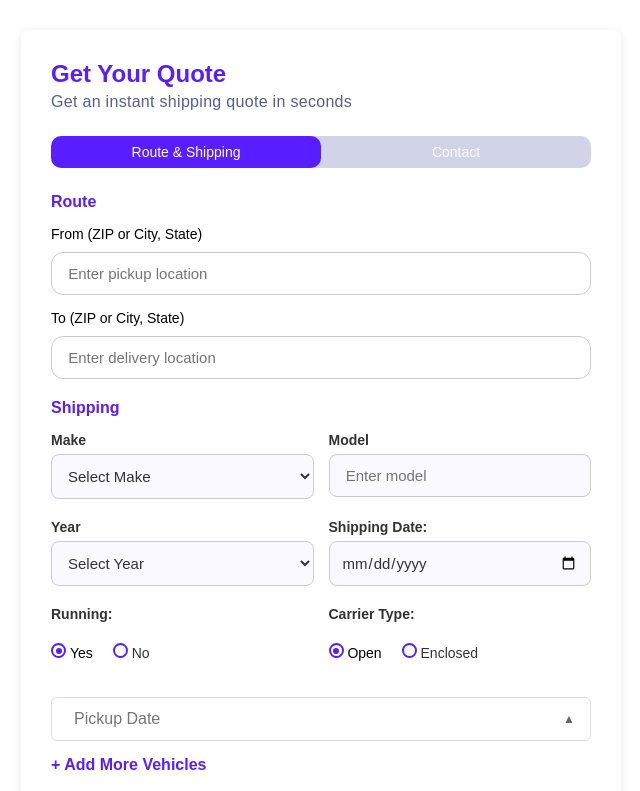
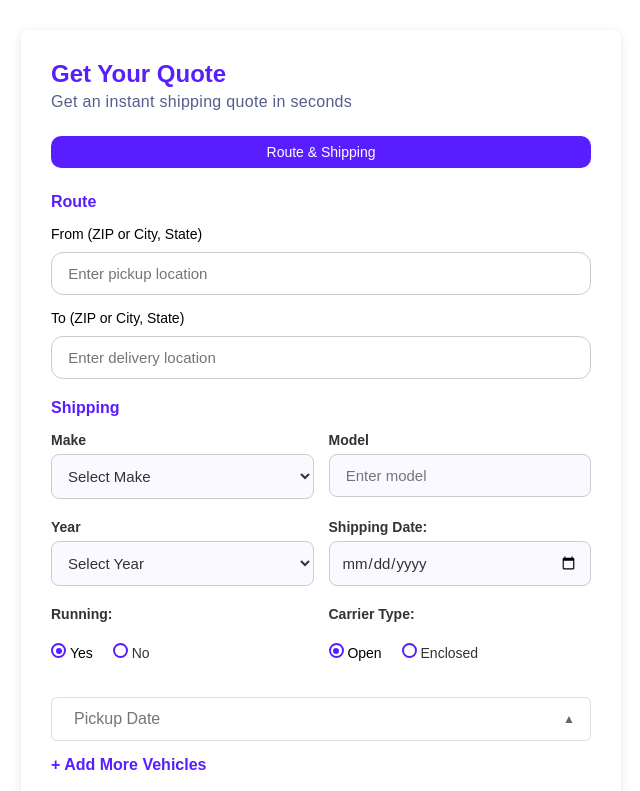
Before and after one commit to naila450saleem/auto, a plain HTML site: page index.html in a window 1280 px wide. Shown: the top 791 px of the page, without its empty margins (319-959 px from the left). Drawn offline with nearby package versions, Linux system fonts and the light colour scheme.

Commit message:
Updated index.html

```diff
--- a/index.html
+++ b/index.html
@@ -1135,12 +1135,12 @@ border: 2.5px solid #6e5bff;
 </div>
 
                 </div>
-                <a href="track.html" class="location-form__tabs--link">
+                <!-- <a href="track.html" class="location-form__tabs--link">
   <div class="form-tab">
   <p>Contact</p>
 </div>
 
-</a>
+</a> -->
 
             </div>
 
```
